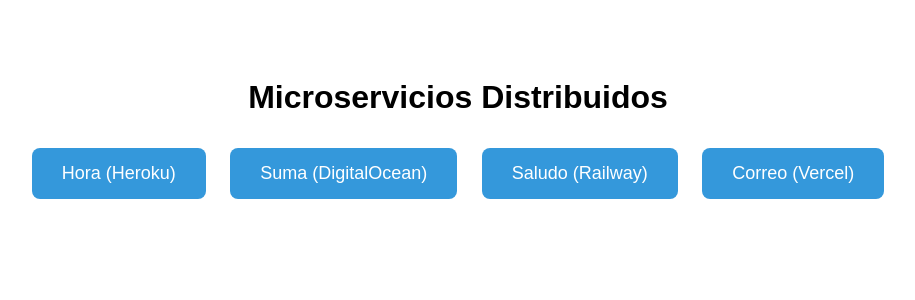
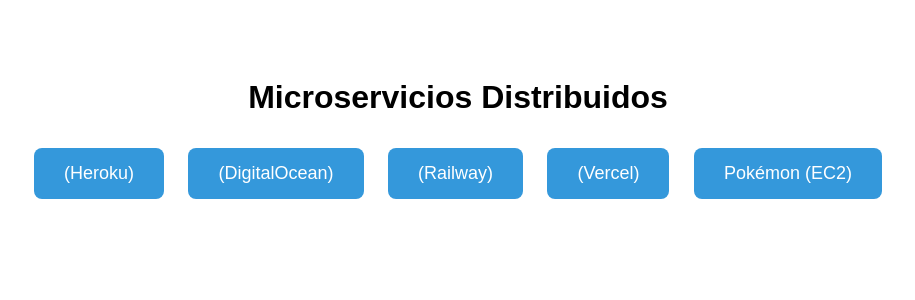
Before and after one commit to aalopezb/ec2_ga, a Flask app: page / in a window 1280 px wide. Shown: the top 300 px of the page, without its empty margins (182-1097 px from the left). Run offline with Flask 3, Linux system fonts and the light colour scheme.

Commit message:
feat: :memo: Changes in app.py and index.html, implement the POKEAPI

```diff
--- a/app.py
+++ b/app.py
@@ -1,10 +1,33 @@
-from flask import Flask, render_template
+from flask import Flask, render_template, request, jsonify
+import requests
 
 app = Flask(__name__)
 
+# Página principal
 @app.route("/")
 def index():
     return render_template("index.html")
 
+# Microservicio de consulta a PokeAPI
+@app.route("/pokemon")
+def obtener_pokemon():
+    nombre = request.args.get("nombre")
+    if not nombre:
+        return jsonify({"error": "No se proporcionó el nombre"}), 400
+
+    url = f"https://pokeapi.co/api/v2/pokemon/{nombre.lower()}"
+    response = requests.get(url)
+
+    if response.status_code != 200:
+        return jsonify({"error": "Pokémon no encontrado"}), 404
+
+    data = response.json()
+    return jsonify({
+        "nombre": data["name"],
+        "altura": data["height"],
+        "peso": data["weight"],
+        "imagen": data["sprites"]["front_default"]
+    })
+
 if __name__ == "__main__":
     app.run(host="0.0.0.0", port=5005)
--- a/templates/index.html
+++ b/templates/index.html
@@ -8,26 +8,63 @@
             text-align: center;
             padding-top: 50px;
         }
-        a.button {
+        a.button, button {
             display: inline-block;
             padding: 15px 30px;
             margin: 10px;
             background-color: #3498db;
             color: white;
             text-decoration: none;
+            border: none;
             border-radius: 8px;
             font-size: 18px;
+            cursor: pointer;
         }
-        a.button:hover {
+        a.button:hover, button:hover {
             background-color: #2980b9;
+        }
+        #resultado {
+            margin-top: 30px;
+        }
+        #resultado img {
+            margin-top: 10px;
+            width: 150px;
         }
     </style>
 </head>
 <body>
     <h1>Microservicios Distribuidos</h1>
-    <a class="button" href="https://heroku-hora-96908fd09f4d.herokuapp.com/">Hora (Heroku)</a>
-    <a class="button" href="hhttps://hello01-app-ljyz4.ondigitalocean.app/">Suma (DigitalOcean)</a>
-    <a class="button" href="https://web-production-ec50.up.railway.app/">Saludo (Railway)</a>
-    <a class="button" href="https://tuservicio-vercel.vercel.app/">Correo (Vercel)</a>
+    <a class="button" href="https://heroku-hora-96908fd09f4d.herokuapp.com/">(Heroku)</a>
+    <a class="button" href="https://hello01-app-ljyz4.ondigitalocean.app/">(DigitalOcean)</a>
+    <a class="button" href="https://web-production-ec50.up.railway.app/">(Railway)</a>
+    <a class="button" href="https://tuservicio-vercel.vercel.app/">(Vercel)</a>
+    <button onclick="consultarPokemon()">Pokémon (EC2)</button>
+
+    <div id="resultado"></div>
+
+    <script>
+        function consultarPokemon() {
+            const nombre = prompt("Introduce el nombre de un Pokémon:");
+            if (!nombre) return;
+
+            fetch(`http://TU_IP_EC2:5000/pokemon?nombre=${nombre}`)
+                .then(res => res.json())
+                .then(data => {
+                    if (data.error) {
+                        document.getElementById("resultado").innerHTML = "<p>Pokémon no encontrado</p>";
+                    } else {
+                        document.getElementById("resultado").innerHTML = `
+                            <h2>${data.nombre}</h2>
+                            <p><strong>Altura:</strong> ${data.altura}</p>
+                            <p><strong>Peso:</strong> ${data.peso}</p>
+                            <img src="${data.imagen}" alt="Imagen de ${data.nombre}">
+                        `;
+                    }
+                })
+                .catch(() => {
+                    document.getElementById("resultado").innerHTML = "<p>Error al conectar con el microservicio de EC2</p>";
+                });
+        }
+    </script>
 </body>
 </html>
```
